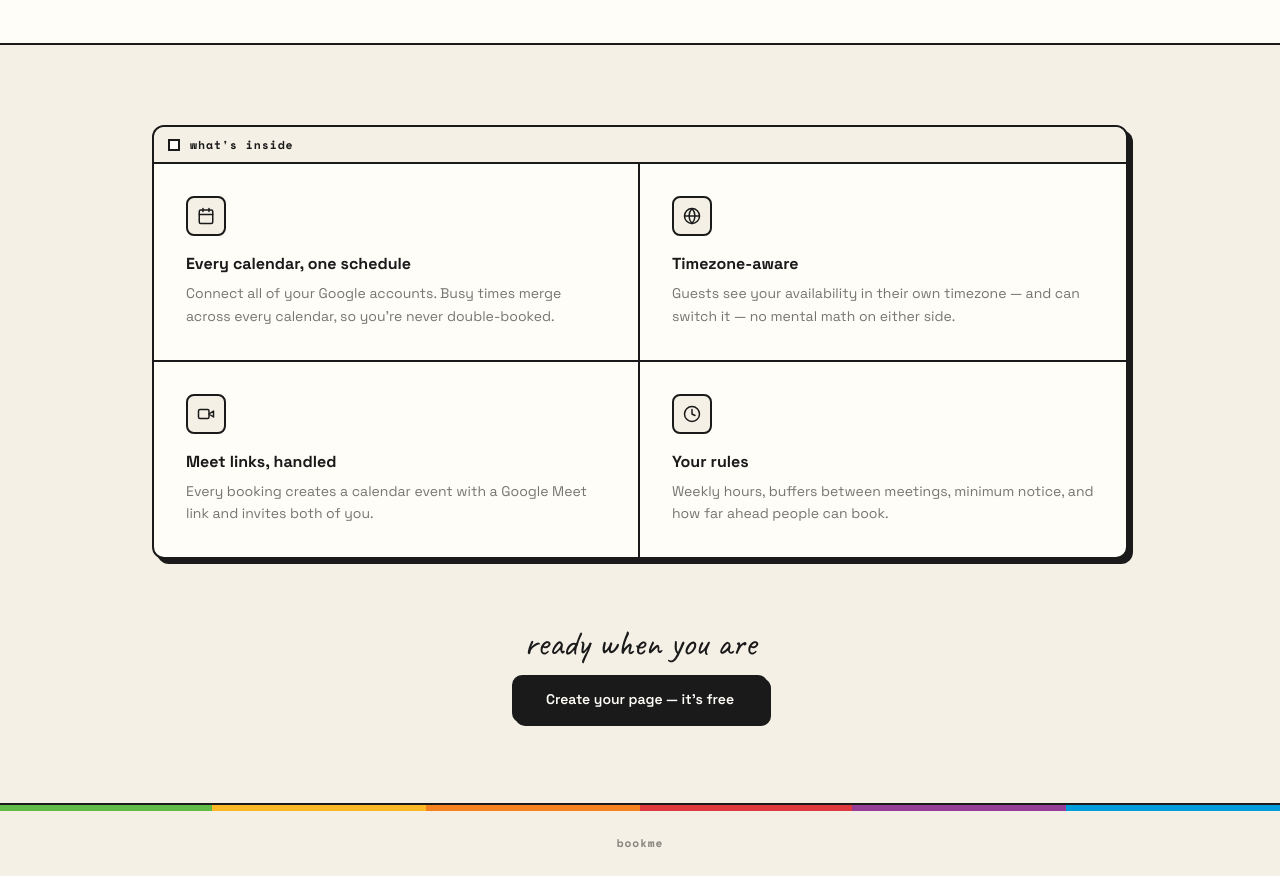
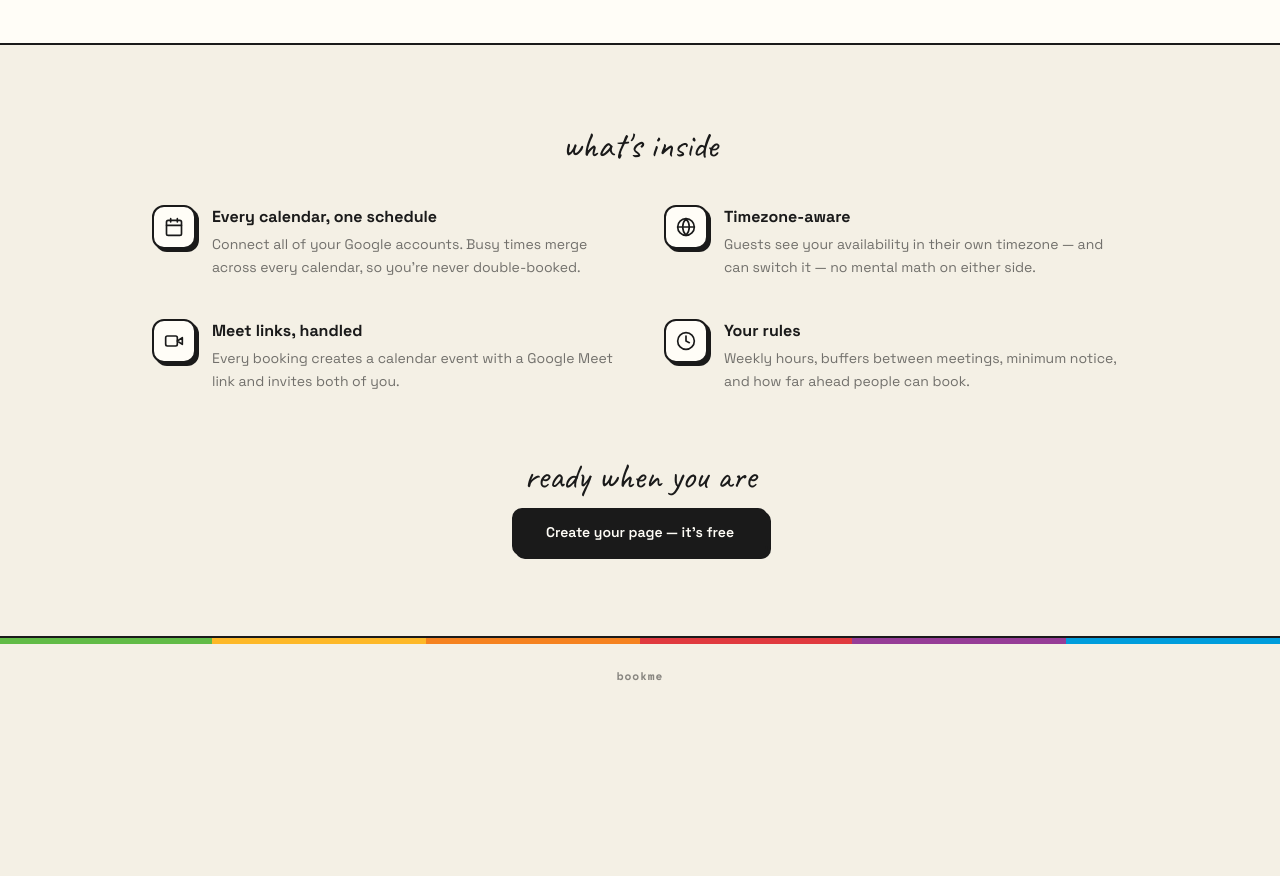
Before and after one commit to gigialc/bookme, a Next.js app: page / in a window 1280 px wide. Shown: the part 840-1716 px from the top of the page. After the commit the page ends 1549 px from the top, so only its background shows below. Built offline with nearby package versions, Linux system fonts and the light colour scheme.

Commit message:
Landing: replace boxed feature grid with airy borderless layout
Co-Authored-By: Claude Fable 5 <noreply@anthropic.com>

```diff
--- a/app/page.tsx
+++ b/app/page.tsx
@@ -163,27 +163,24 @@ export default function Home() {
       </section>
 
       <section className="mx-auto w-full max-w-5xl px-6 py-20">
-        <div className="card overflow-hidden">
-          <div className="titlebar">
-            <span className="titlebar-box" />
-            <span className="titlebar-label">what&apos;s inside</span>
-          </div>
-          <div className="grid sm:grid-cols-2">
-            {FEATURES.map((f, i) => (
-              <div
-                key={f.title}
-                className={`p-8 ${i % 2 === 0 ? "sm:border-r-2 sm:border-ink" : ""} ${
-                  i < 2 ? "border-b-2 border-ink" : ""
-                }`}
-              >
-                <div className="mb-4 inline-flex h-10 w-10 items-center justify-center rounded-lg border-2 border-ink bg-cream">
-                  <f.icon className="h-4.5 w-4.5" />
-                </div>
-                <h2 className="mb-1.5 font-bold">{f.title}</h2>
+        <p
+          className="mb-10 text-center text-4xl"
+          style={{ fontFamily: "var(--font-caveat), cursive" }}
+        >
+          what&apos;s inside
+        </p>
+        <div className="grid gap-x-12 gap-y-10 sm:grid-cols-2">
+          {FEATURES.map((f) => (
+            <div key={f.title} className="flex gap-4">
+              <div className="flex h-11 w-11 shrink-0 items-center justify-center rounded-xl border-2 border-ink bg-paper shadow-[3px_3px_0_#1a1a1a]">
+                <f.icon className="h-5 w-5" />
+              </div>
+              <div>
+                <h2 className="mb-1 font-bold">{f.title}</h2>
                 <p className="text-sm leading-relaxed text-ink/60">{f.text}</p>
               </div>
-            ))}
-          </div>
+            </div>
+          ))}
         </div>
 
         <div className="mt-16 text-center">
```
